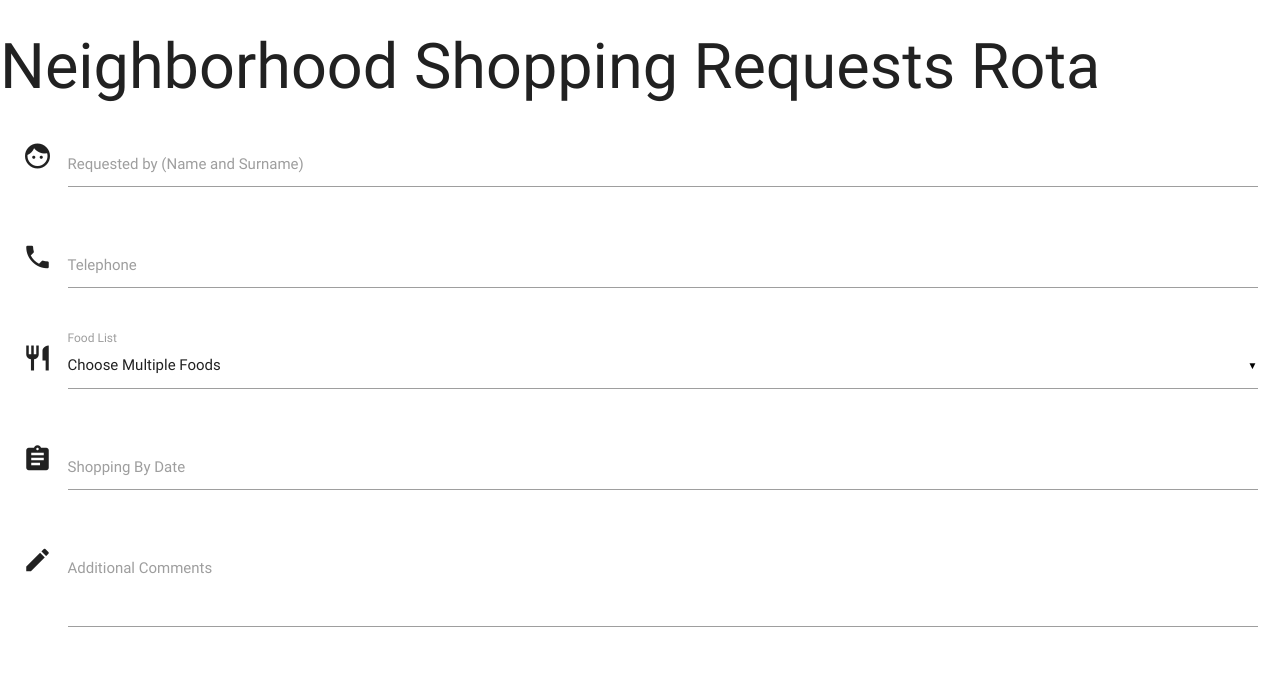
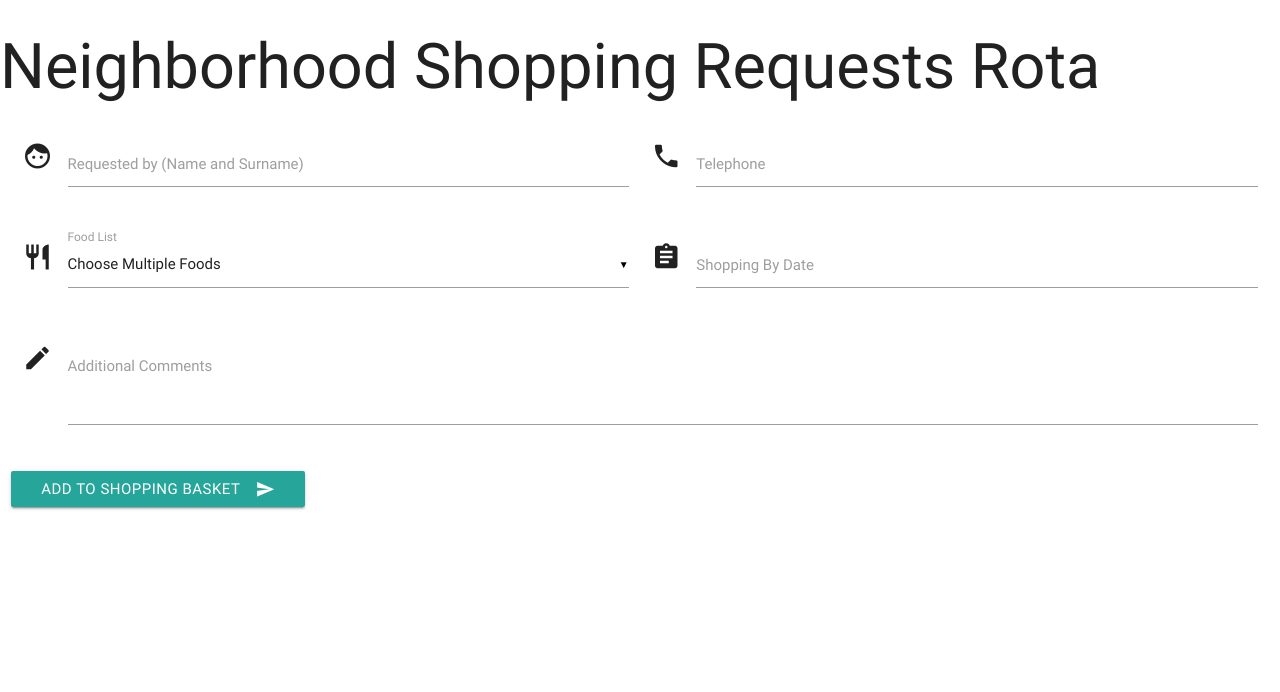
Before and after one commit to valenovi76/MySQL, a Flask app: page /new_requests in a window 1280 px wide. Shown: the top 692 px of the page. Run offline with Flask 2, Linux system fonts and the light colour scheme; data that the repository does not hold is empty; some libraries are stand-ins or nearby versions.

Commit message:
submit button added and new css file

```diff
--- a/app.py
+++ b/app.py
@@ -12,14 +12,26 @@ app.config["MONGO_URI"] = os.environ.get("MONGO_URI")
 app.config["MONGODB_NAME"] = os.environ.get("MONGODB_NAME" ,'mongodb://localhost')
 
 mongo = PyMongo(app)
+
+
 @app.route('/')
-#@app.route('/requests')
-#def get_requests():
-   # return render_template("requests.html", requests=mongo.db.c_requests.find())
+
+
+@app.route('/get_requests')
+def get_requests():
+    return render_template("requests.html", requests=mongo.db.c_requests.find())
+
 
 @app.route('/new_requests')
-def get_new_requests():
+def add_new_requests():
     return render_template("new_requests.html", foods=mongo.db.c_food.find())
+
+
+@app.route('/insert_requests', methods=['POST'])
+def insert_requests():
+    requests = mongo.db.c_requests
+    requests.insert_one(request.form.to_dict())
+    return redirect(url_for('get_requests'))
 
 if __name__ == '__main__':
     app.run(host=os.environ.get('IP'),
--- /dev/null
+++ b/static/css/style.css
@@ -0,0 +1,3 @@
+body {
+
+}
--- a/templates/master.html
+++ b/templates/master.html
@@ -7,6 +7,7 @@
     <meta http-equiv="X-UA-Compatible" content="ie=edge">
     <link href="https://fonts.googleapis.com/icon?family=Material+Icons" rel="stylesheet">
     <link rel="stylesheet"  href="https://cdnjs.cloudflare.com/ajax/libs/materialize/0.100.2/css/materialize.min.css">
+    <link rel="stylesheet" href="{{url_for('static', filename='css/style.css')}}" type="text/css"/>
     <title>Document</title>
 </head>
 <body>
--- a/templates/new_requests.html
+++ b/templates/new_requests.html
@@ -2,23 +2,21 @@
 {% block content %}
 
 <div class="row">
-    <form class="col s12">
+    <form  action="{{url_for('insert_requests')}}" method="POST" class="col s12">
                 <div class="row">
-                    <div class="input-field col s12">
+                    <div class="input-field col s6">
                     <i class="material-icons prefix">face</i>
                     <input id="Requested_By" name="Requested_By" type="text" class="validate">
                     <label for="first_name">Requested by (Name and Surname)</label>
                     </div>
-                </div>
-                <div class="row">
-                    <div class="input-field col s12">
+                    <div class="input-field col s6">
                     <i class="material-icons prefix">phone</i>
                     <input id="Requestor_Phone_Number" name ="Requestor_Phone_Number" type="tel" class="validate">
                     <label for="icon_telephone">Telephone</label>
                     </div>
                 </div>
                 <div class="row">
-                    <div class="input-field col s12">
+                    <div class="input-field col s6">
                         <i class="material-icons prefix">restaurant</i>
                         <select multiple id="Food" name="Food">
                         <option value="" disabled selected>Choose Multiple Foods</option>
@@ -27,17 +25,13 @@
                         {% endfor %}
                          </select>
                         <label>Food List</label>
-
                     </div>
-                </div>
-                <div class="row">
-                    <div class="input-field col s12" id="matfix">
+                    <div class="input-field col s6" id="matfix">
                         <i class="material-icons prefix">assignment</i>
                         <input id="Shopping_Date" name="Shopping_Date" type="text" class="datepicker">
                         <label for="icon_prefix">Shopping By Date</label>
                     </div>
                 </div>
-                <div class="row">
                 <div class="row">
                     <div class="input-field col s12">
                         <i class="material-icons prefix">mode_edit</i>
@@ -45,11 +39,9 @@
                         <label for="textarea1">Additional Comments</label>
                     </div>
                 </div>
-                </div>
-
-
-
-
+                <button class="btn waves-effect waves-light" type="submit" name="action">Add to Shopping Basket
+                            <i class="material-icons right">send</i>
+                </button>
     </form>
 </div>
 
```
Lines whose indentation alone changed are shown as unchanged.
